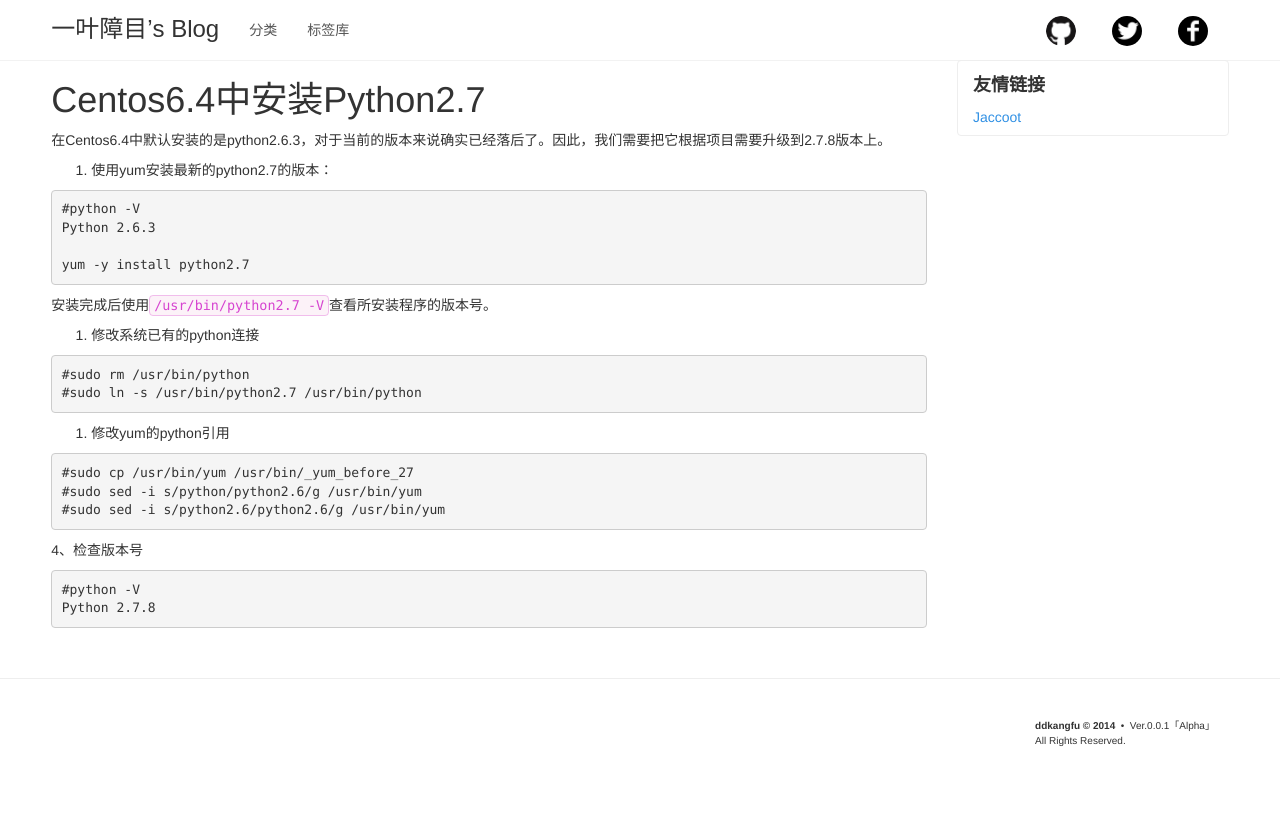
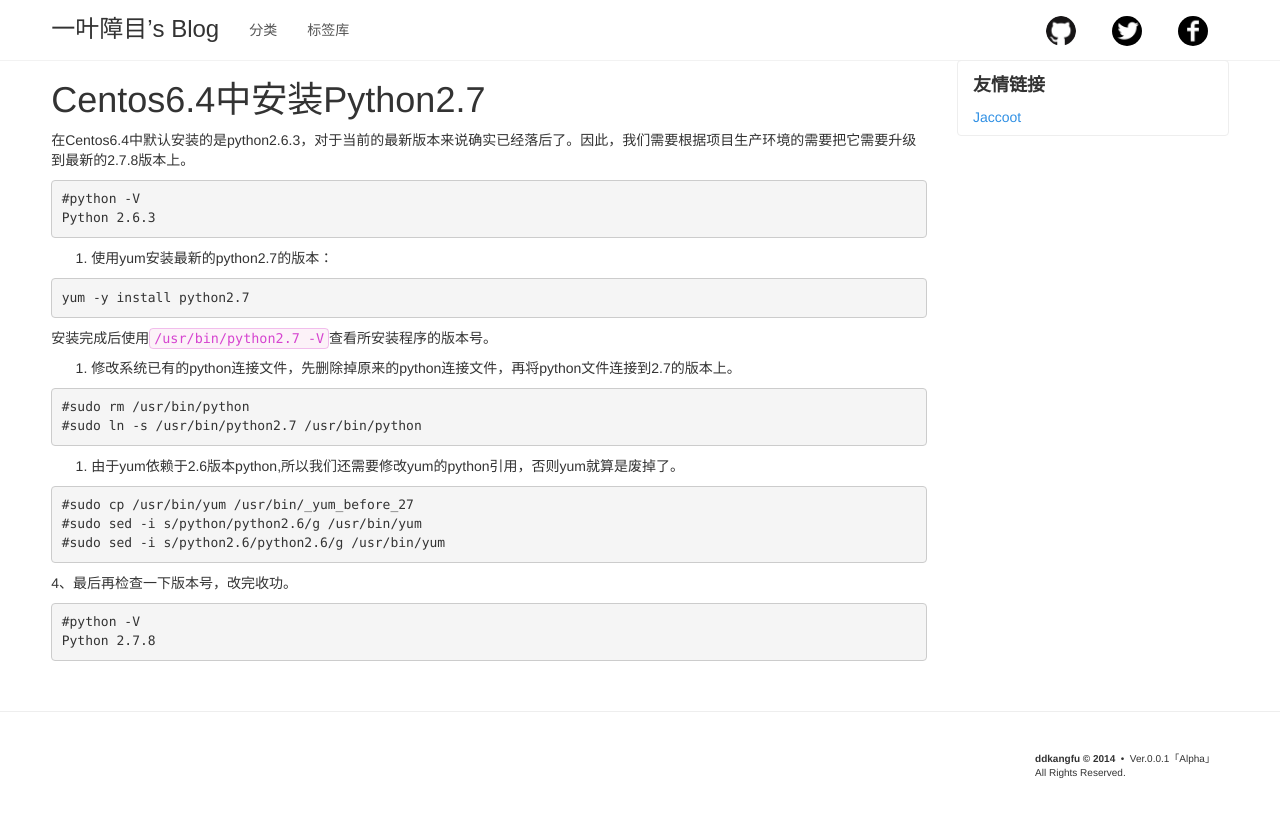
Before and after one commit to ddkangfu/ddkangfu.github.io, a Jekyll site: the page built from _posts/2014-12-20-centos6.4-python2.7.md, in a window 1280 px wide. Shown: the top 817 px of the page. Built offline with Jekyll 4.4.1, drawn with Linux system fonts in a browser that asks for light colours; some web fonts are replaced; Markdown is read by kramdown in place of the engine named in the settings.

Commit message:
修改了2014-12-20的文章。

````diff
--- a/_posts/2014-12-20-centos6.4-python2.7.md
+++ b/_posts/2014-12-20-centos6.4-python2.7.md
@@ -7,27 +7,29 @@ comments: true
 
 # Centos6.4中安装Python2.7
 
-在Centos6.4中默认安装的是python2.6.3，对于当前的版本来说确实已经落后了。因此，我们需要把它根据项目需要升级到2.7.8版本上。
+在Centos6.4中默认安装的是python2.6.3，对于当前的最新版本来说确实已经落后了。因此，我们需要根据项目生产环境的需要把它需要升级到最新的2.7.8版本上。
+
+```
+#python -V
+Python 2.6.3
+```
 
 1. 使用yum安装最新的python2.7的版本：
 
 ```
-#python -V
-Python 2.6.3
-
 yum -y install python2.7
 ```
 
 安装完成后使用`/usr/bin/python2.7 -V`查看所安装程序的版本号。
 
-2. 修改系统已有的python连接
+2. 修改系统已有的python连接文件，先删除掉原来的python连接文件，再将python文件连接到2.7的版本上。
 
 ```
 #sudo rm /usr/bin/python
 #sudo ln -s /usr/bin/python2.7 /usr/bin/python
 ```
 
-3. 修改yum的python引用
+3. 由于yum依赖于2.6版本python,所以我们还需要修改yum的python引用，否则yum就算是废掉了。
 
 ```
 #sudo cp /usr/bin/yum /usr/bin/_yum_before_27
@@ -35,7 +37,7 @@ yum -y install python2.7
 #sudo sed -i s/python2.6/python2.6/g /usr/bin/yum
 ```
 
-4、检查版本号
+4、最后再检查一下版本号，改完收功。
 
 ```
 #python -V
````
